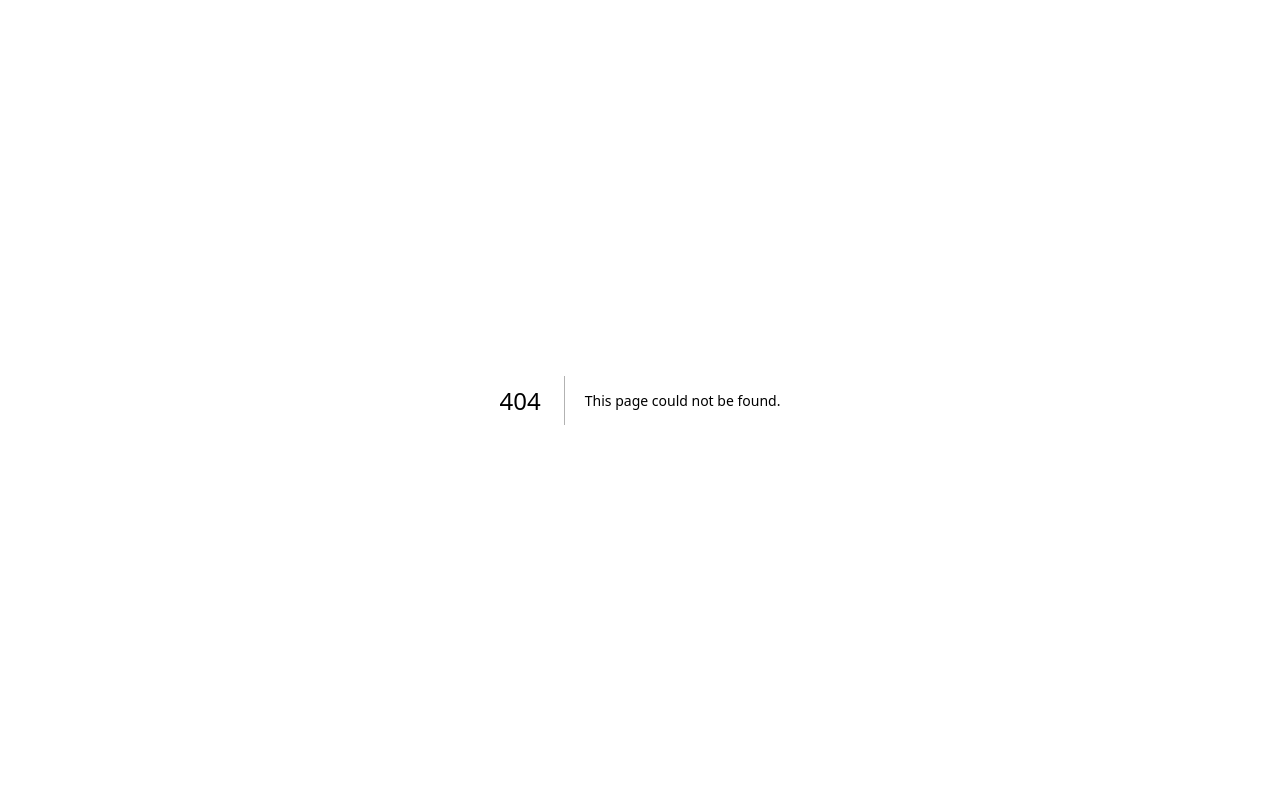
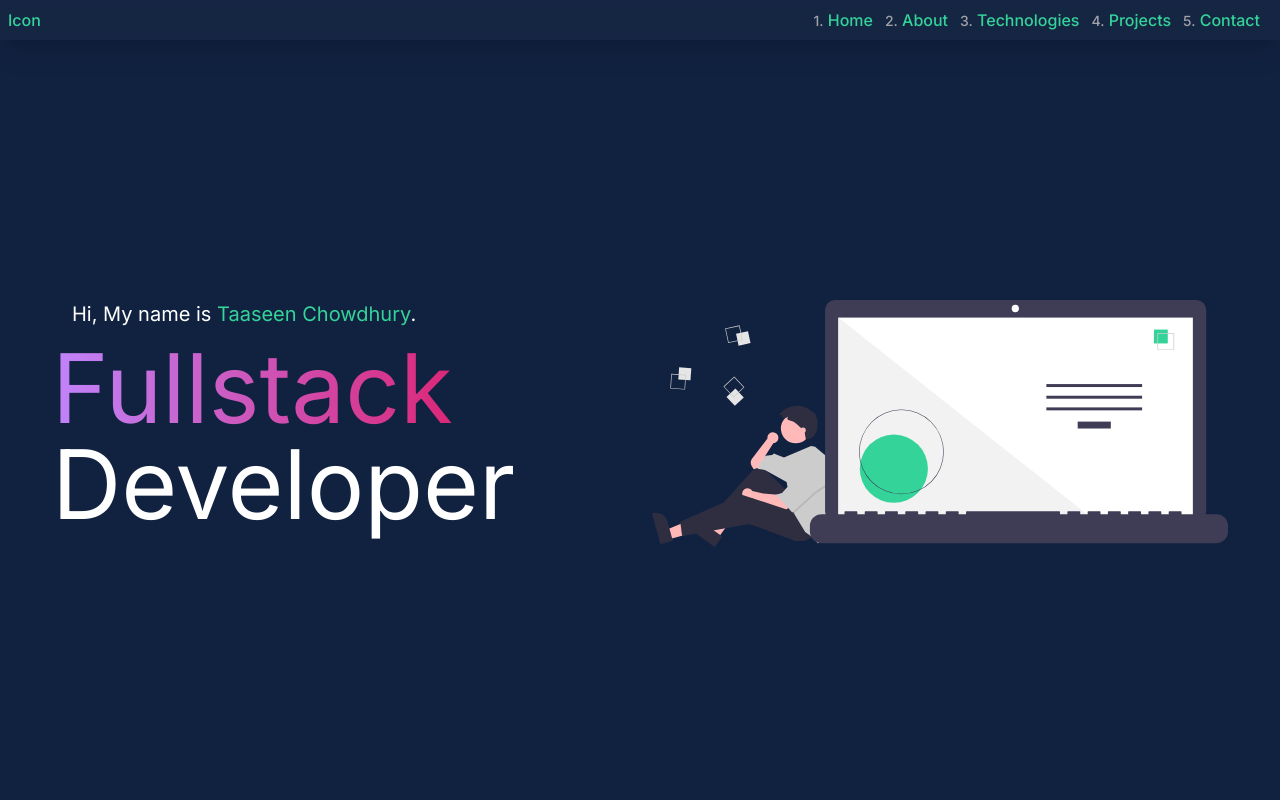
Before and after one commit to ZeNoobi/taaseen-portfolio-react, a Next.js app: page /news in a window 1280 px wide. Before the commit this address had no page. Shown: the top 800 px of the page. Built offline with nearby package versions, Linux system fonts and the light colour scheme.

Commit message:
first experiment

```diff
--- /dev/null
+++ b/app/components/NavDupe.tsx
@@ -0,0 +1,40 @@
+'use client';
+import { useRef } from "react";
+
+const NavDupe = () => {
+  const handleClick = () => {};
+  const handleTech = () => {};
+
+  return (
+    <div className='w-full fixed glass shadow-xl z-10'>
+      <div className='flex justify-between text-emerald-400 font-medium'>
+        <p className='p-2'>Icon</p>
+        <ul className='flex p-2'>
+          <li
+            className='pr-3 hover:text-pink-600 cursor-pointer'
+            onClick={handleClick}
+          >
+            <span className='text-sm text-zinc-400 hover:text-white'>1.</span>{' '}
+            Home
+          </li>
+          <li className='pr-3 hover:text-pink-600 cursor-pointer'>
+            <span className='text-sm text-zinc-400'>2.</span> About
+          </li>
+          <li className='pr-3 hover:text-pink-600 cursor-pointer'
+          onClick={handleTech}
+          >
+            <span className='text-sm text-zinc-400'>3.</span> Technologies
+          </li>
+          <li className='pr-3 hover:text-pink-600 cursor-pointer'>
+            <span className='text-sm text-zinc-400'>4.</span> Projects
+          </li>
+          <li className='pr-3 hover:text-pink-600 cursor-pointer'>
+            <span className='text-sm text-zinc-400'>5.</span> Contact
+          </li>
+        </ul>
+      </div>
+    </div>
+  );
+};
+
+export default NavDupe;
--- /dev/null
+++ b/app/news/page.tsx
@@ -0,0 +1,24 @@
+import NavDupe from "../components/NavDupe";
+import IntroPage from "../sections/Introduction";
+import AboutMe from "../sections/About";
+import TechnologySection from "../sections/Technology";
+import ProjectSection from "../sections/Projects";
+import ContactSection from "../sections/Contact";
+
+export default function page(){
+    return(
+        <>
+<div>
+    <NavDupe/>
+</div>
+
+    <IntroPage />
+    <AboutMe />
+    <TechnologySection />
+    <ProjectSection />
+    <ContactSection />
+
+</>
+
+    )
+}
--- a/app/page.tsx
+++ b/app/page.tsx
@@ -5,6 +5,7 @@ import TechnologySection from './sections/Technology';
 import ProjectSection from './sections/Projects';
 import ContactSection from './sections/Contact';
 import NavBar from './components/Navigation';
+import Link from 'next/link';
 
 export default function Home() {
   return (
```
